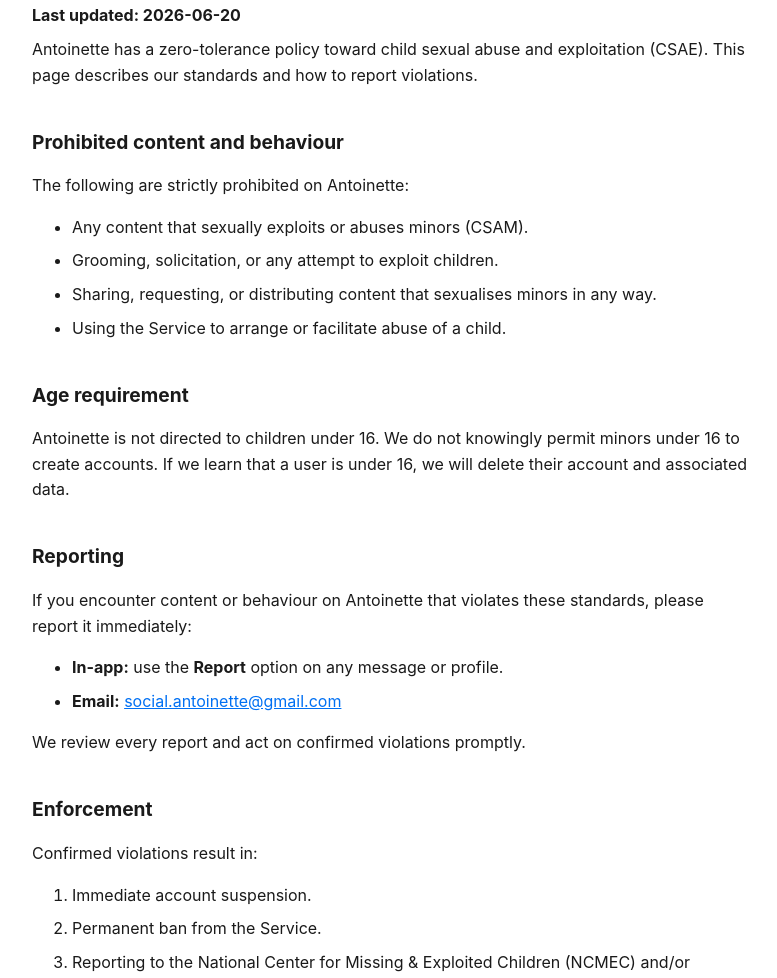
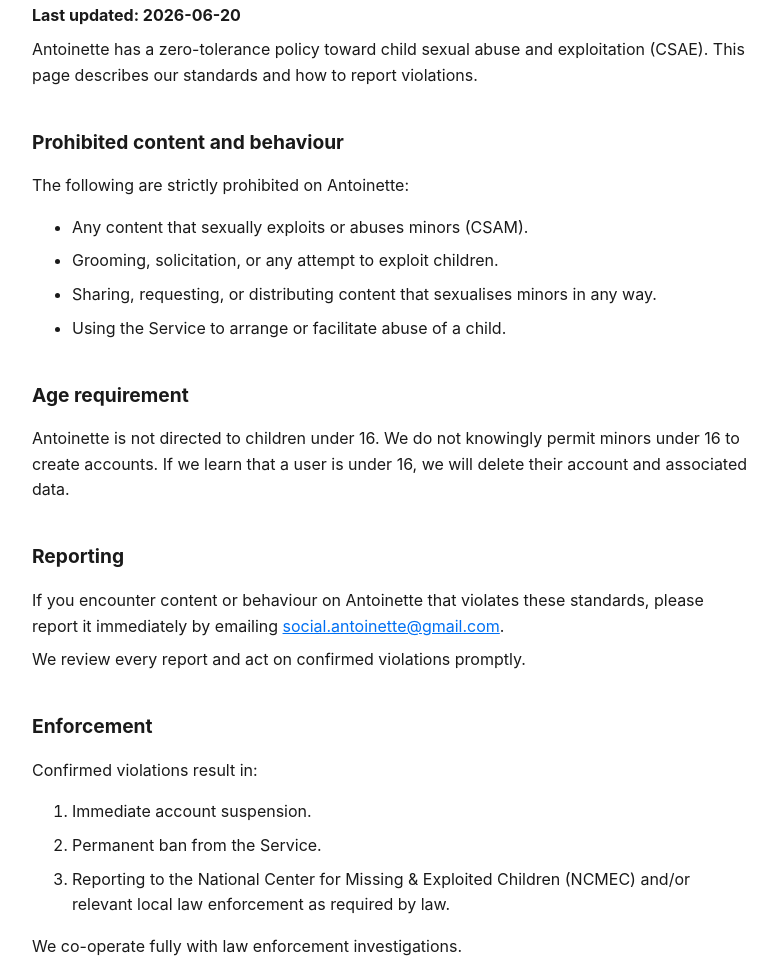
Before and after one commit to Jastchi/Jastchi.github.io, a plain HTML site: page antoinette/csae/index.html in a window 1280 px wide. Shown: the part 110-1088 px from the top of the page, without its empty margins (248-1025 px from the left). Drawn offline with Linux system fonts and the light colour scheme.

Commit message:
fix(antoinette): remove reference to non-existent in-app report feature

```diff
--- a/antoinette/csae/index.html
+++ b/antoinette/csae/index.html
@@ -8,7 +8,6 @@
   body { font-family: -apple-system, BlinkMacSystemFont, "Segoe UI", sans-serif; max-width: 720px; margin: 48px auto; padding: 0 24px; color: #1a1a1a; line-height: 1.6; }
   h1 { font-size: 1.8rem; }
   h2 { font-size: 1.2rem; margin-top: 2em; }
-  h3 { font-size: 1rem; }
   a { color: #0070f3; }
   p, li { margin: 0.5em 0; }
 </style>
@@ -31,11 +30,7 @@
 <p>Antoinette is not directed to children under 16. We do not knowingly permit minors under 16 to create accounts. If we learn that a user is under 16, we will delete their account and associated data.</p>
 
 <h2>Reporting</h2>
-<p>If you encounter content or behaviour on Antoinette that violates these standards, please report it immediately:</p>
-<ul>
-  <li><strong>In-app:</strong> use the <strong>Report</strong> option on any message or profile.</li>
-  <li><strong>Email:</strong> <a href="mailto:social.antoinette@gmail.com">social.antoinette@gmail.com</a></li>
-</ul>
+<p>If you encounter content or behaviour on Antoinette that violates these standards, please report it immediately by emailing <a href="mailto:social.antoinette@gmail.com">social.antoinette@gmail.com</a>.</p>
 <p>We review every report and act on confirmed violations promptly.</p>
 
 <h2>Enforcement</h2>
```
